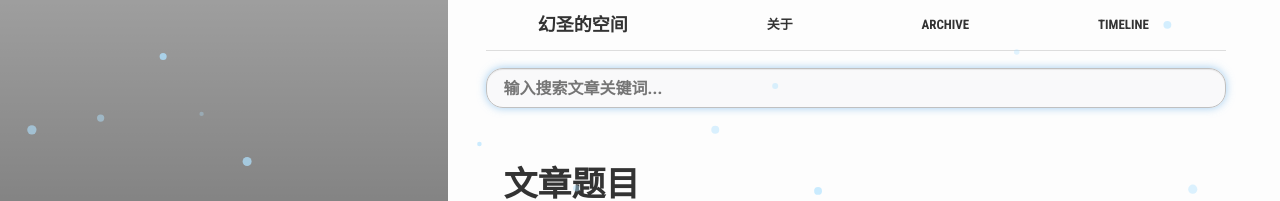
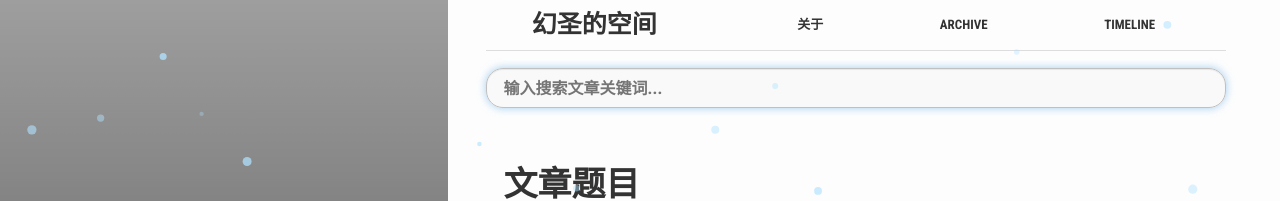
Before and after one commit to cheungwoonming/cheungwoonming.github.io, a Jekyll site: the page built from index.html, in a window 1280 px wide. Shown: the top 201 px of the page. Built offline with Jekyll 4.4.1, drawn with Linux system fonts in a browser that asks for light colours; the list of posts is cut into pages by our own code; comment, search, counter and statistics services are not loaded.

Commit message:
修改header

```diff
--- a/assets/_sass/_layout.scss
+++ b/assets/_sass/_layout.scss
@@ -112,7 +112,7 @@
     color: #333;
 
     font-weight: bold;
-    font-size: 15px;
+    font-size: 10px;
 
     text-decoration: none;
     &:hover,
@@ -132,7 +132,7 @@
   .blog-logo {
     width: 100%;
     line-height: 50px;
-    font-size: 18px;
+    font-size: 25px;
     text-decoration: none;
     -webkit-order: 0;
     -ms-flex-order: 0;
```
